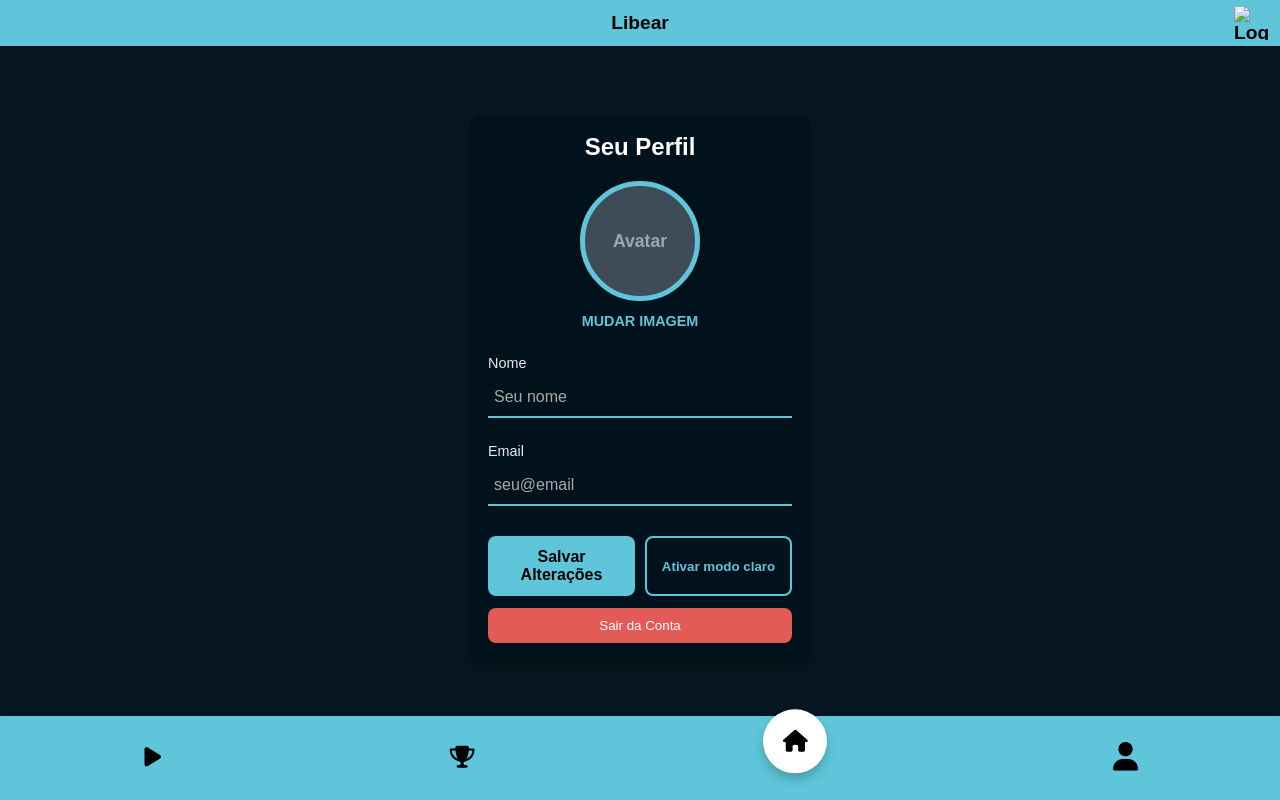
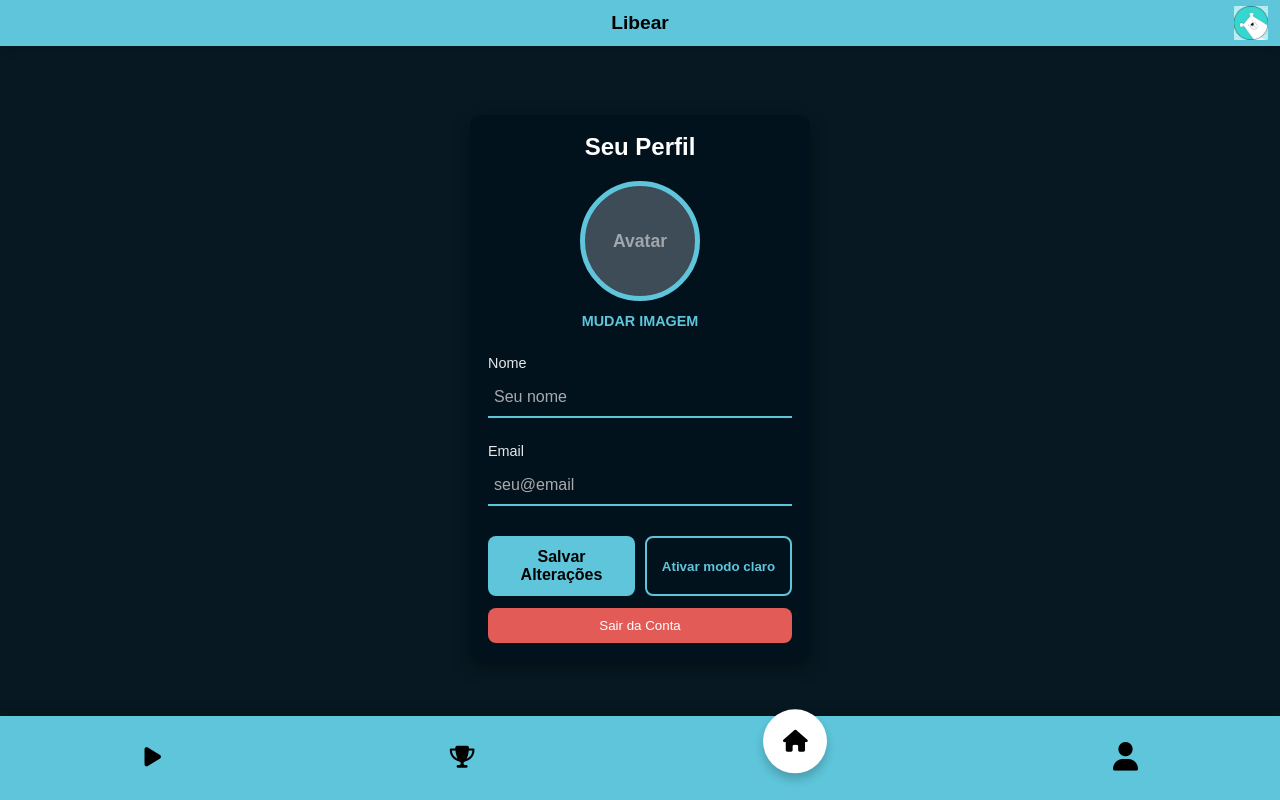
Before and after one commit to KaueDeoclecio/Libear-tcc, a plain HTML site: page frontend/perfil.html in a window 1280 px wide. Drawn offline with Linux system fonts and the light colour scheme; no server answers; sample sign-in values are in the browser's storage.

Commit message:
Atualização página perfil

```diff
--- a/frontend/perfil.html
+++ b/frontend/perfil.html
@@ -12,7 +12,7 @@
 
   <header class="top-bar">
     <span class="top-title">Libear</span>
-    <img src="assets/logo/logo_urso.png" alt="Logo" class="top-logo">
+    <img src="/frontend/assets/logo/ícone_urso.jpg" alt="Logo" class="top-logo">
   </header>
 
   <main class="perfil-page">
```
Also changed, not shown: README.md.
